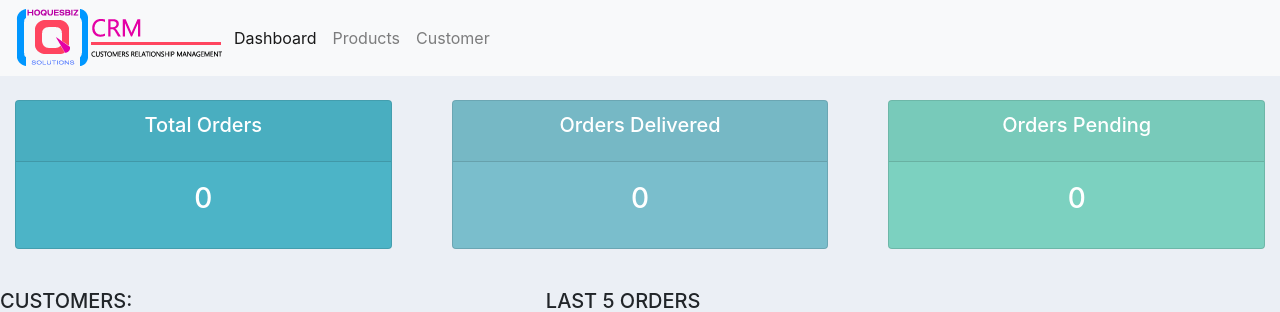
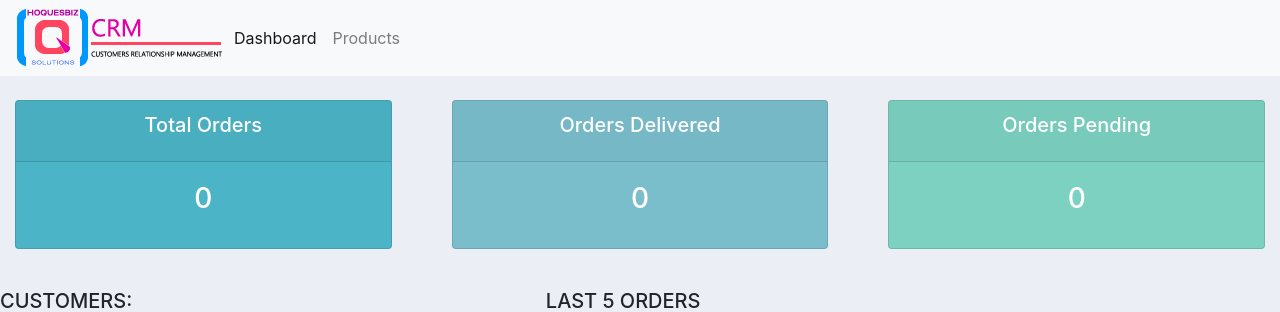
Before and after one commit to mdazharulhoque7/crms, a Django app: page / in a window 1280 px wide. Shown: the top 312 px of the page. Run offline with Django 3.2, Linux system fonts and the light colour scheme; some libraries are stand-ins or nearby versions.

Commit message:
Dynamic URL's (Part 2)

```diff
--- a/accounts/templates/accounts/dashboard.html
+++ b/accounts/templates/accounts/dashboard.html
@@ -16,7 +16,7 @@
                         </tr>
                         {% for customer in customers %}
                             <tr>
-                                <td></td>
+                                <td><a class="btn btn-sm btn-info" href="{% url 'customer' customer.id %}">View</a></td>
                                 <td>{{ customer.name }}</td>
                                 <td>{{ customer.phone }}</td>
                             </tr>
@@ -42,8 +42,8 @@
                                 <td>{{ order.product }}</td>
                                 <td>{{ order.date_created }}</td>
                                 <td>{{ order.status }}</td>
-                                <td><a href="">Update</a></td>
-                                <td><a href="">Delete</a></td>
+                                <td><a class="btn btn-sm btn-info" href="">Update</a></td>
+                                <td><a class="btn btn-sm btn-danger" href="">Delete</a></td>
                             </tr>
                         {% endfor %}
                     </table>
--- a/accounts/templates/accounts/navbar.html
+++ b/accounts/templates/accounts/navbar.html
@@ -7,14 +7,14 @@
   <div class="collapse navbar-collapse" id="navbarNav">
     <ul class="navbar-nav">
       <li class="nav-item active">
-        <a class="nav-link" href="#">Dashboard</a>
+        <a class="nav-link" href="{% url 'home' %}">Dashboard</a>
       </li>
       <li class="nav-item">
-        <a class="nav-link" href="#">Products</a>
+        <a class="nav-link" href="{% url 'products' %}">Products</a>
       </li>
-      <li class="nav-item">
-        <a class="nav-link" href="#">Customer</a>
-      </li>
+      <!--<li class="nav-item">-->
+        <!--<a class="nav-link" href="#">Customer</a>-->
+      <!--</li>-->
     </ul>
   </div>
 </nav>
--- a/accounts/urls.py
+++ b/accounts/urls.py
@@ -2,7 +2,7 @@ from django.urls import path
 from . import views
 
 urlpatterns = [
-    path('', views.home),
-    path('products/', views.products),
-    path('customer/<str:id>/', views.customer),
+    path('', views.home, name='home'),
+    path('products/', views.products, name='products'),
+    path('customer/<str:id>/', views.customer, name='customer'),
 ]
```
